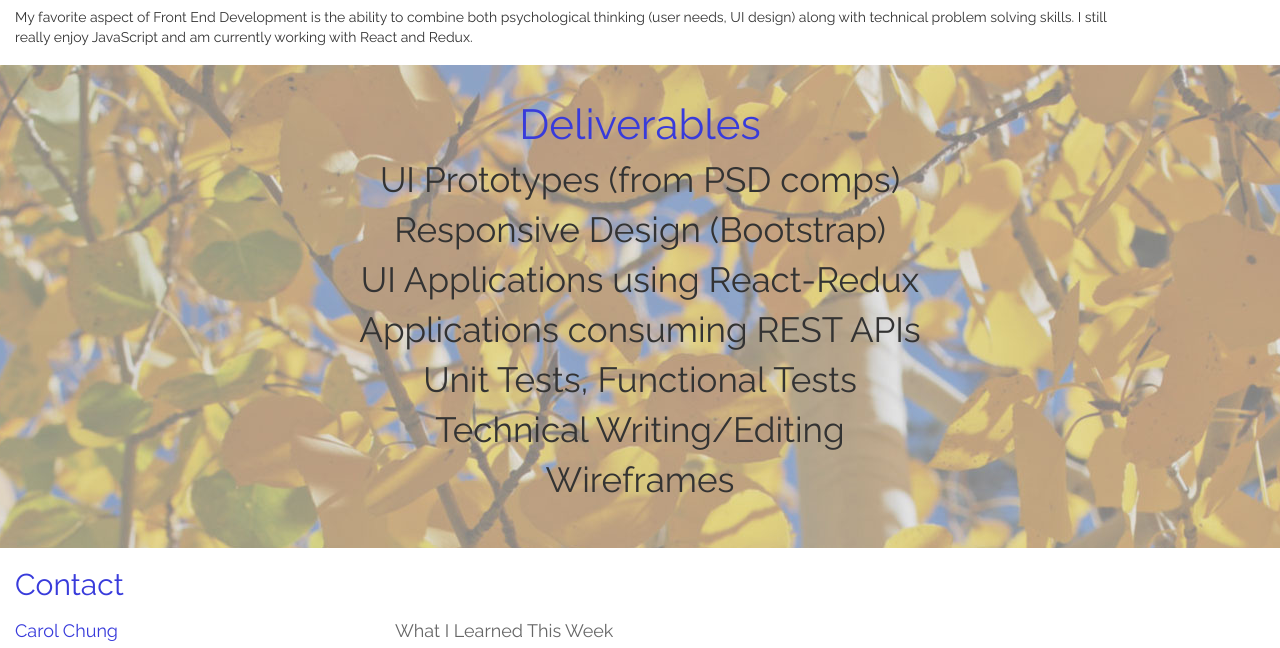
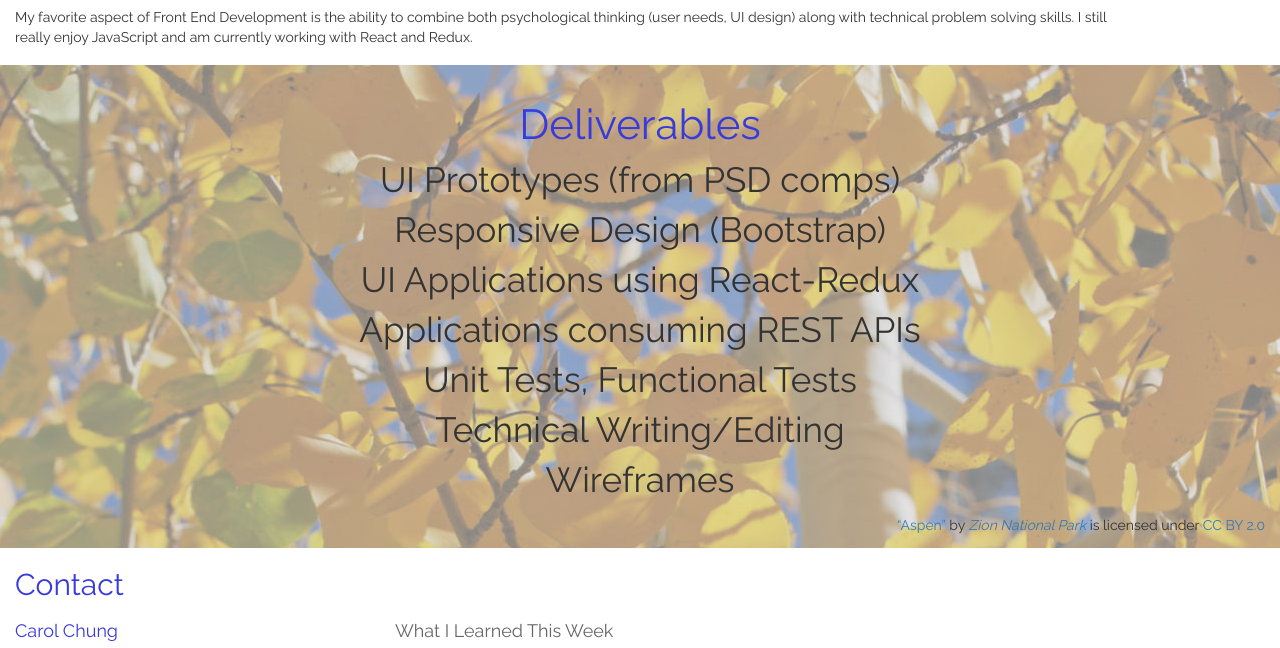
Before and after one commit to cch5ng/design-test, a plain HTML site: page index.html in a window 1280 px wide. Shown: the part 697-1345 px from the top of the page. Drawn offline with nearby package versions, Linux system fonts and the light colour scheme.

```diff
--- a/index.html
+++ b/index.html
@@ -104,10 +104,11 @@
             <li class="bullet-text-lg">Technical Writing/Editing</li>
             <li class="bullet-text-lg">Wireframes</li>
           </ul>
+          <p class="caption">
+            <a href="https://www.flickr.com/photos/zionnps/8119745708">“Aspen”</a> by <i><a href="https://www.flickr.com/people/zionnps/">Zion National Park</a></i> is licensed under <a href="https://creativecommons.org/licenses/by/2.0">CC BY 2.0</a>
+          </p>
         </div>
       </div>
-
-
     </main>
 
     <footer class="row container">
```
